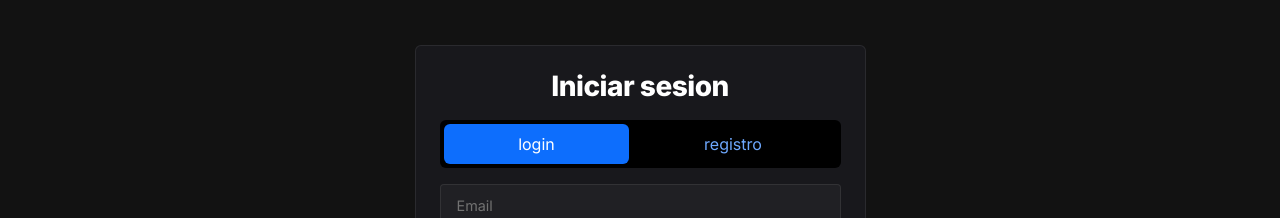
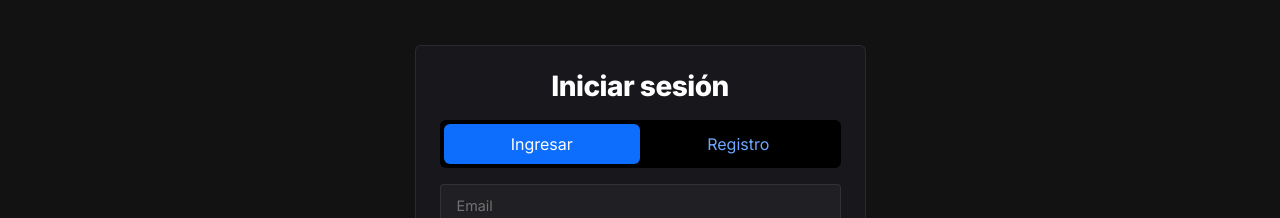
Before and after one commit to Franc-Devel/byte-brothers-rolling-gamer, a React (Vite) app: page /login in a window 1280 px wide. Shown: the part 131-349 px from the top of the page. Built offline with nearby package versions, Linux system fonts and the light colour scheme.

Commit message:
feat(c11): sincronizar navegacion de pestanas y soporte para apertura directa de registro

```diff
--- a/src/components/pages/Login.jsx
+++ b/src/components/pages/Login.jsx
@@ -1,4 +1,4 @@
-import { useState } from "react";
+import { useState, useEffect } from "react";
 import { Alert, Button, Card, Form, Nav } from "react-bootstrap";
 import { Link, useLocation, useNavigate } from "react-router-dom";
 import { useAuth } from "../../context/AuthContext.jsx";
@@ -7,10 +7,18 @@ const Login = () => {
   const { login, register, loginRapido } = useAuth();
   const navigate = useNavigate(), location = useLocation();
   const destino = location.state?.from?.pathname || "/";
-  const [modo, setModo] = useState("login"), [msg, setMsg] = useState("");
+  const [modo, setModo] = useState(() => (location.state?.tab === "registro" ? "registro" : "login"));
+  const [msg, setMsg] = useState("");
   const [form, setForm] = useState({ nombre: "", email: "", password: "", repetir: "" });
+
+  useEffect(() => {
+    if (location.state?.tab === "registro") setModo("registro");
+  }, [location.state?.tab]);
+
   const set = (e) => setForm({ ...form, [e.target.name]: e.target.value });
   const entrar = (u) => navigate(u?.rol === "admin" && destino === "/" ? "/admin" : destino, { replace: true });
+
+  const cambiarModo = (m) => { setModo(m); setMsg(""); };
 
   const enviar = (e) => {
     e.preventDefault(); setMsg("");
@@ -24,23 +32,29 @@ const Login = () => {
     <div className="row justify-content-center py-5">
       <div className="col-md-8 col-lg-5">
         <Card className="epic-box p-4 text-light">
-          <h1 className="epic-heading h3 text-center mb-3">{modo === "login" ? "Iniciar sesion" : "Crear cuenta"}</h1>
+          <h1 className="epic-heading h3 text-center mb-3">{modo === "login" ? "Iniciar sesión" : "Crear cuenta"}</h1>
           <Nav variant="pills" fill className="bg-black rounded p-1 mb-3">
-            {["login", "registro"].map((m) => <Nav.Item key={m}><Nav.Link active={modo === m} onClick={() => { setModo(m); setMsg(""); }}>{m}</Nav.Link></Nav.Item>)}
+            {["login", "registro"].map((m) => (
+              <Nav.Item key={m}>
+                <Nav.Link active={modo === m} onClick={() => cambiarModo(m)} className="text-capitalize">
+                  {m === "login" ? "Ingresar" : "Registro"}
+                </Nav.Link>
+              </Nav.Item>
+            ))}
           </Nav>
           {msg && <Alert variant="danger" className="py-2">{msg}</Alert>}
           <Form onSubmit={enviar}>
             {modo === "registro" && <Form.Control name="nombre" className="epic-input mb-3" placeholder="Nombre o alias" value={form.nombre} onChange={set} required />}
             <Form.Control name="email" type="email" className="epic-input mb-3" placeholder="Email" value={form.email} onChange={set} required />
-            <Form.Control name="password" type="password" className="epic-input mb-3" placeholder="Contrasena" value={form.password} onChange={set} required minLength={6} />
-            {modo === "registro" && <Form.Control name="repetir" type="password" className="epic-input mb-3" placeholder="Repetir contrasena" value={form.repetir} onChange={set} required />}
+            <Form.Control name="password" type="password" className="epic-input mb-3" placeholder="Contraseña" value={form.password} onChange={set} required minLength={6} />
+            {modo === "registro" && <Form.Control name="repetir" type="password" className="epic-input mb-3" placeholder="Repetir contraseña" value={form.repetir} onChange={set} required />}
             <Button type="submit" className="btn-epic-primary w-100">{modo === "login" ? "Entrar" : "Registrarme"}</Button>
           </Form>
           <div className="d-grid gap-2 mt-3">
             <Button variant="outline-warning" onClick={() => entrar(loginRapido("admin"))}>Demo admin</Button>
             <Button variant="outline-info" onClick={() => entrar(loginRapido("usuario"))}>Demo usuario</Button>
           </div>
-          <Link to="/" className="text-secondary small text-center mt-3">Volver al catalogo</Link>
+          <Link to="/" className="text-secondary small text-center mt-3">Volver al catálogo</Link>
         </Card>
       </div>
     </div>
```
